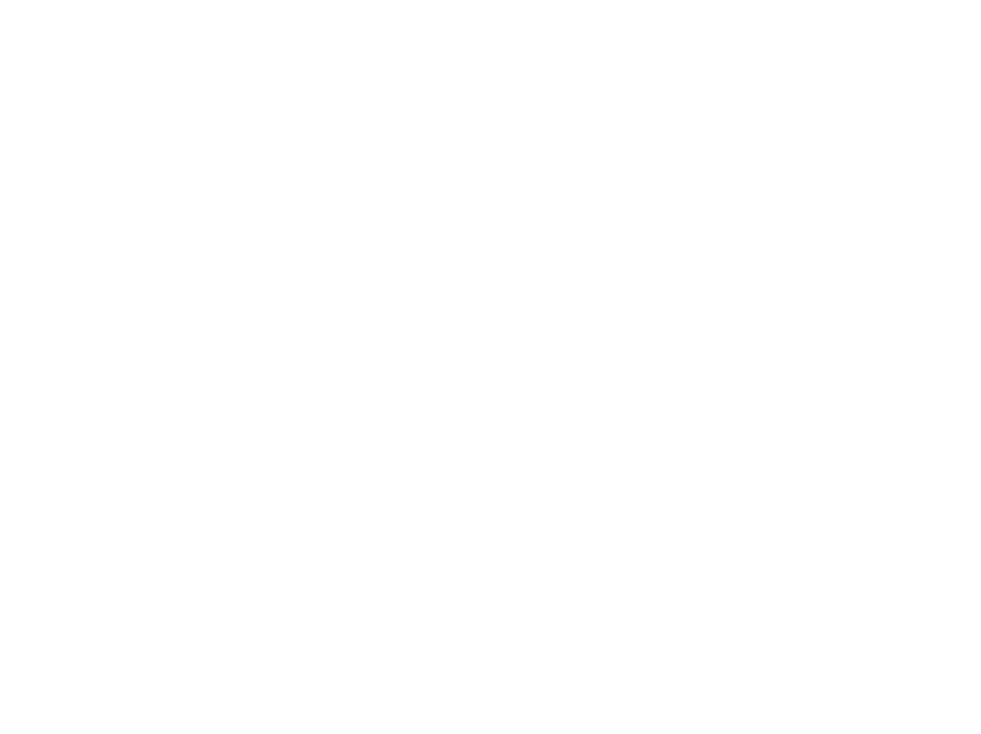
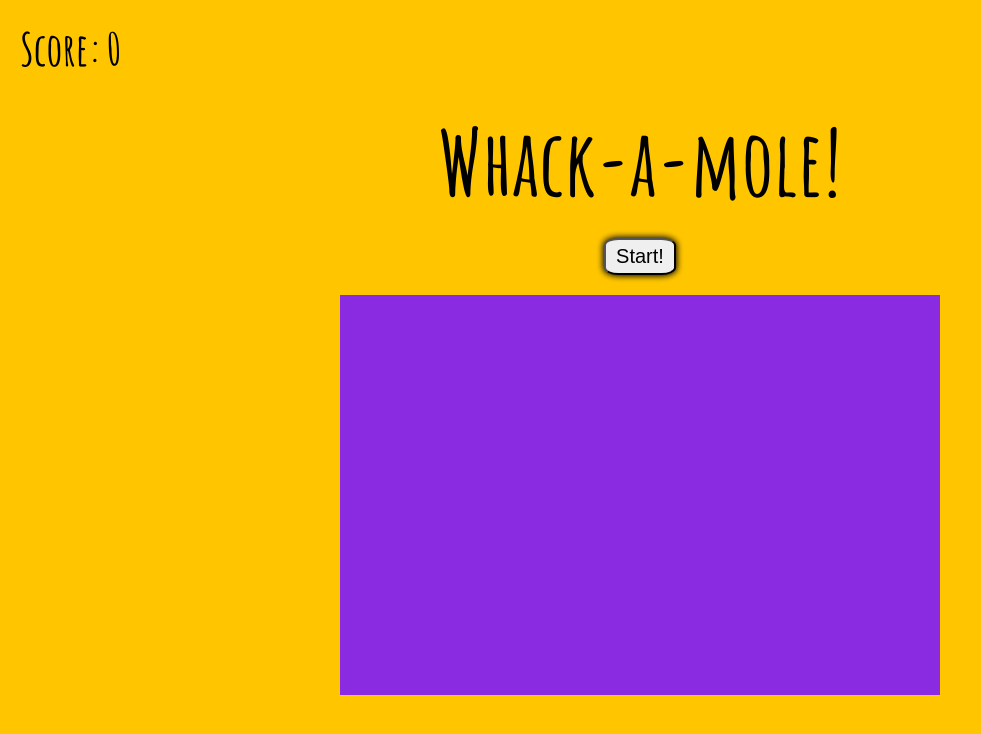
Before and after one commit to KozakovAlex/rsschool-cv, a plain HTML site: page index.html in a window 1280 px wide. Shown: the whole page, without its empty margins (0-981 px from the left). Drawn offline with Linux system fonts and the light colour scheme.

Commit message:
feat: finish layout, start styles

```diff
--- a/index.html
+++ b/index.html
@@ -4,9 +4,49 @@
   <meta charset="UTF-8">
   <meta http-equiv="X-UA-Compatible" content="IE=edge">
   <meta name="viewport" content="width=device-width, initial-scale=1.0">
+  <link rel="stylesheet" href="./style.css">
+  <link rel="preconnect" href="https://fonts.googleapis.com">
+  <link rel="preconnect" href="https://fonts.gstatic.com" crossorigin>
+  <link href="https://fonts.googleapis.com/css2?family=Amatic+SC:wght@700&display=swap" rel="stylesheet">
   <title>Whack-A-Mole</title>
 </head>
 <body>
+  <div class="main-container">
+    <h1 class="main-title">
+      Whack-a-mole!
+    </h1>
+
+    <div class="score">
+      <h2 class="score__title">
+        Score:
+      </h2>
+      <span class="score__result">0</span>
+    </div>
+
+    <button class="btn-start">Start!</button>
+
+    <div class="game-square">
+      <div class="hole hole1">
+        <div class="mole"></div>
+      </div>
+      <div class="hole hole1">
+        <div class="mole"></div>
+      </div>
+      <div class="hole hole1">
+        <div class="mole"></div>
+      </div>
+      <div class="hole hole1">
+        <div class="mole"></div>
+      </div>
+      <div class="hole hole1">
+        <div class="mole"></div>
+      </div>
+      <div class="hole hole1">
+        <div class="mole"></div>
+      </div>
+    </div>
+
+  </div>
 
 </body>
 </html>
--- /dev/null
+++ b/style.css
@@ -0,0 +1,58 @@
+* {
+  box-sizing: border-box;
+  margin: 0;
+  padding: 0;
+}
+
+body {
+  height: 100vh;
+  font-family: 'Amatic SC', cursive;
+}
+
+.main-container {
+  display: flex;
+  flex-direction: column;
+  justify-content: center;
+  align-items: center;
+  position: relative;
+  width: 100vw;
+  height: 100vh;
+  padding: 20px;
+  background: #ffc600;
+}
+
+.main-title {
+  font-size: 90px;
+  margin-bottom: 20px;
+}
+
+.score {
+  position: absolute;
+  top: 20px;
+  left: 20px;
+  display: flex;
+  column-gap: 5px;
+}
+
+.score__title,
+.score__result {
+  font-size: 45px;
+}
+
+.btn-start {
+  font-size: 20px;
+  padding: 5px 10px;
+  border-radius: 20%;
+  cursor: pointer;
+  box-shadow: 0 0 6px 1px;
+}
+
+
+.game-square {
+  display: flex;
+  flex-wrap: wrap;
+  width: 600px;
+  height: 400px;
+  margin-top: 20px;
+  background-color: blueviolet;
+}
```
